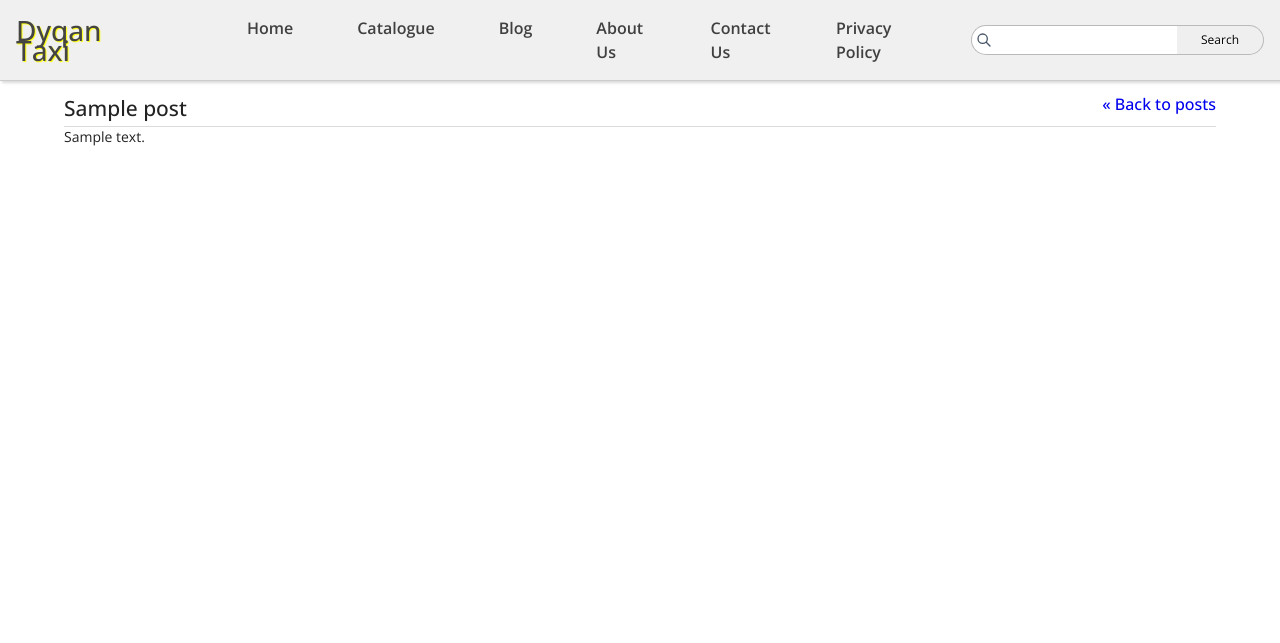
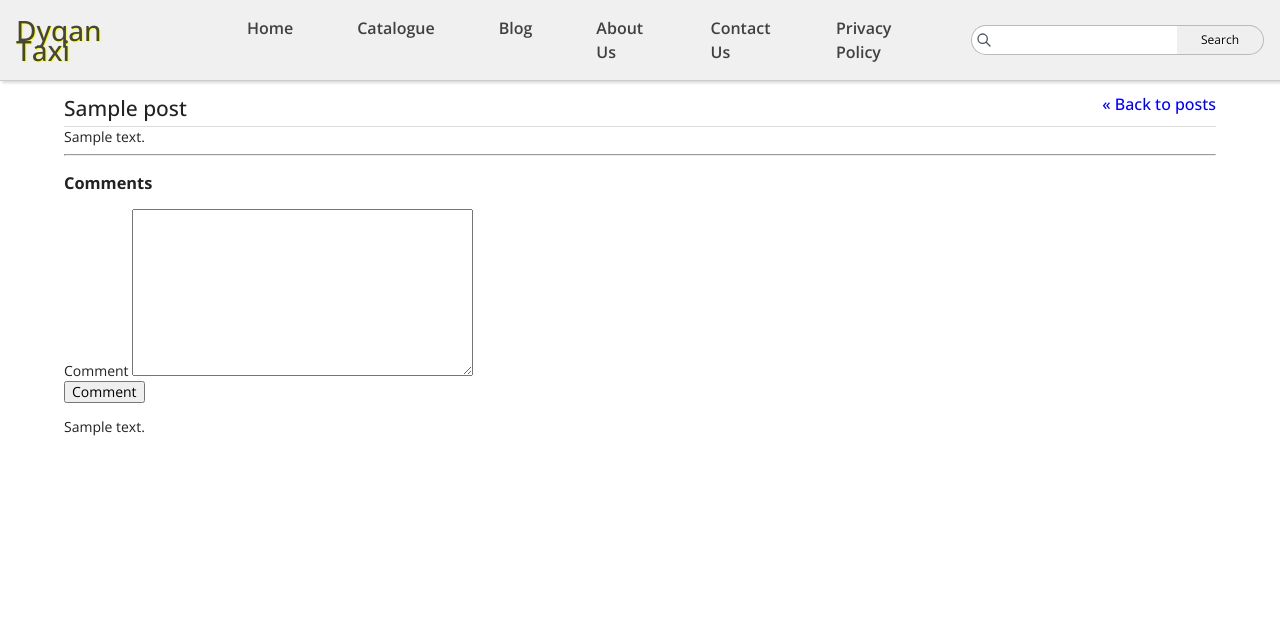
Before and after one commit to gledi/shop, a Django app: a page that uses blog/templates/blog/post_details.html in a window 1280 px wide. Shown: the top 643 px of the page. Run offline with Django 4.2, Linux system fonts and the light colour scheme; tables that the repository leaves empty hold one stand-in row (values such as "Sample post").

Commit message:
Add post comments

```diff
--- /dev/null
+++ b/blog/forms.py
@@ -0,0 +1,5 @@
+from django import forms
+
+
+class CommentForm(forms.Form):
+    comment = forms.CharField(required=True, widget=forms.Textarea)
--- a/blog/models.py
+++ b/blog/models.py
@@ -1,5 +1,6 @@
 from django.db import models
 from django.urls import reverse
+from django.utils.text import Truncator
 
 from utils.renderers import markdown
 
@@ -26,3 +27,24 @@ class Post(models.Model):
 
     def get_absolute_url(self):
         return reverse("blog:post_details", kwargs={"slug": self.slug})
+
+
+class Comment(models.Model):
+    post = models.ForeignKey(Post, null=True, on_delete=models.SET_NULL)
+    comment = models.TextField(null=False)
+    approved = models.BooleanField(default=False)
+    created_at = models.DateTimeField(auto_now_add=True)
+    updated_at = models.DateTimeField(auto_now=True)
+
+    class Meta:
+        verbose_name = "comment"
+        verbose_name_plural = "comments"
+        db_table = "comments"
+
+    def __str__(self):
+        return self.short
+
+    @property
+    def short(self):
+        truncator = Truncator(self.comment)
+        return truncator.chars(20)
--- a/blog/templates/blog/post_details.html
+++ b/blog/templates/blog/post_details.html
@@ -8,4 +8,28 @@
     </header>
     <div>{{ post.content_html|safe }}</div>
 </article>
+<hr>
+<h3>Comments</h3>
+<form action="" method="post" novalidate>
+    {% csrf_token %}
+    {% for field in form %}
+    <div>
+        <label for="{{ field.id_for_label }}">{{ field.label }}</label>
+        {{ field }}
+        {% if field.errors %}
+            {% for error in field.errors %}
+            <p class="form-error">{{ error }}</p>
+            {% endfor %}
+        {% endif %}
+    </div>
+    {% endfor %}
+    <button type="submit">Comment</button>
+</form>
+
+{% for comment in comments %}
+<p>{{ comment.comment }}</p>
+{% empty %}
+<p>No comments yet!</p>
+{% endfor %}
+
 {% endblock content %}
--- a/blog/views.py
+++ b/blog/views.py
@@ -1,8 +1,9 @@
-from django.shortcuts import render
+from django.shortcuts import render, redirect
 from django.http import HttpRequest, HttpResponse, Http404
 from django.core.paginator import Paginator
 
-from blog.models import Post
+from blog.models import Post, Comment
+from blog.forms import CommentForm
 
 
 def get_post_list(request: HttpRequest) -> HttpResponse:
@@ -24,4 +25,22 @@ def get_post_details(request: HttpRequest, slug: str) -> HttpResponse:
         post = Post.objects.get(slug=slug)
     except Post.DoesNotExist:
         raise Http404("Post not found")
-    return render(request, "blog/post_details.html", context={"post": post})
+
+    if request.method == "POST":
+        form = CommentForm(request.POST)
+        if form.is_valid():
+            comment = Comment(
+                post=post,
+                comment=form.cleaned_data["comment"],
+            )
+            comment.save()
+            return redirect("blog:post_details", slug=post.slug)
+    else:
+        form = CommentForm()
+
+    comments = Comment.objects.filter(post=post).filter(approved=True).all()
+    return render(
+        request,
+        "blog/post_details.html",
+        context={"post": post, "form": form, "comments": comments},
+    )
--- a/pages/static/styles/main.css
+++ b/pages/static/styles/main.css
@@ -193,3 +193,8 @@ article > header > h2 > a {
     font-size: 18px;
     font-weight: 600;
 }
+
+.form-error {
+    color: #cd1811;
+    font-weight: 500;
+}
--- a/products/admin.py
+++ b/products/admin.py
@@ -1,12 +1,17 @@
 from django.contrib import admin
 
 from products.models import Product, Category, Review
+
+
+class ReviewInline(admin.TabularInline):
+    model = Review
 
 
 @admin.register(Product)
 class ProductAdmin(admin.ModelAdmin):
     list_display = ("name", "code", "price")
     list_editable = ("price",)
+    inlines = [ReviewInline]
 
 
 class CategoryAdmin(admin.ModelAdmin):
--- a/products/views.py
+++ b/products/views.py
@@ -41,10 +41,6 @@ def get_product_details(request, pk):
 @csrf_exempt
 def review_product(request: HttpRequest, pk):
     product = Product.objects.get(pk=pk)
-    print(request.method)
-    print(request.POST)
-    print("rating =", request.POST.get("rating"))
-    print("comment =", request.POST.get("comment"))
     if request.method == "POST":
         rating = request.POST.get("rating")
         comment = request.POST.get("comment")
```
Also changed, not shown: blog/admin.py (+6 -1 lines), blog/migrations/0002_comment.py (added).
